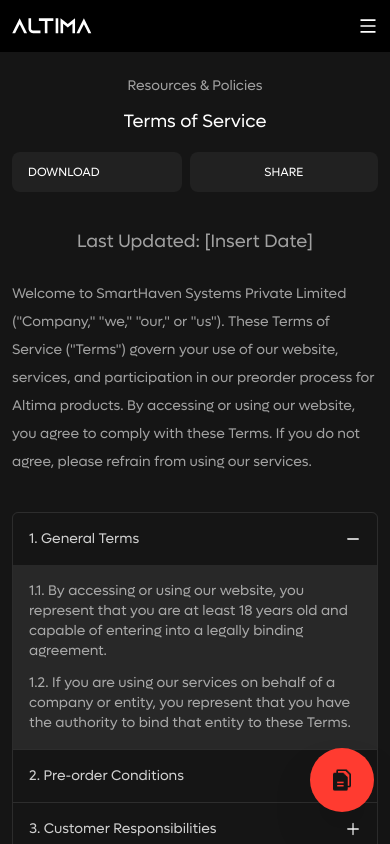
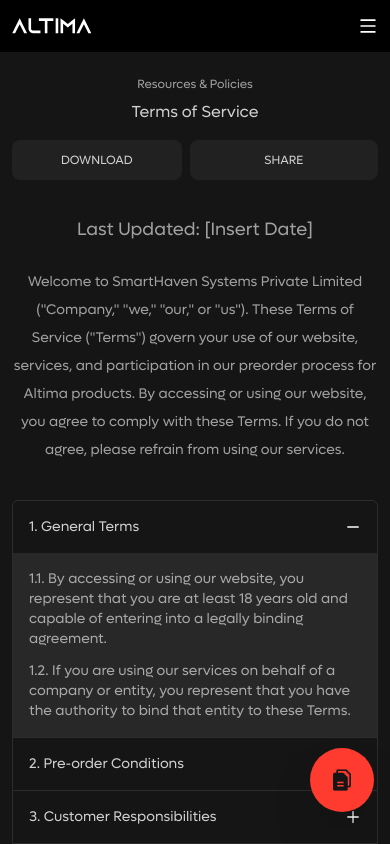
Before and after one commit to Dekatron322/altima, a Next.js app: page /terms-and-conditions in a window 390 px wide. Shown: the top 844 px of the page. Built offline with nearby package versions, Linux system fonts and the light colour scheme.

Commit message:
terms and conditions

```diff
--- a/app/(auth)/terms-and-conditions/page.tsx
+++ b/app/(auth)/terms-and-conditions/page.tsx
@@ -162,17 +162,17 @@
         <div className="  w-full justify-between   ">
           <div className="flex w-full justify-between gap-10  sm:flex">
             <div>
-              <p className="text-center   text-2xl  font-normal  text-[#FFFFFF99] max-sm:text-sm lg:text-2xl">
+              <p className="text-center   text-2xl  font-normal  text-[#FFFFFF99] max-xl:text-xs lg:text-2xl">
                 Resources & Policies
               </p>
-              <p className=" my-3 text-center  text-lg font-normal text-white  max-sm:my-3 md:text-xl md:leading-10 xl:text-3xl">
+              <p className=" text-center text-lg font-normal text-[#FFFFFFcc] max-xl:text-base max-sm:my-2  md:text-xl md:leading-10 xl:my-3 xl:text-3xl">
                 Terms of Service
               </p>
 
               <div className="mt-4 flex w-full items-center justify-center gap-5 max-sm:gap-2 ">
                 <motion.a
                   href="/Terms and Conditions_Altima.pdf"
-                  className="whitespace-nowrap rounded-lg bg-[#FFFFFF0D]   px-4 py-3 font-normal uppercase text-[#FFFFFF] max-sm:mb-3  max-sm:w-full max-sm:py-3 max-sm:text-xs "
+                  className="whitespace-nowrap rounded-lg bg-[#FFFFFF0D] px-4   py-3 text-center font-normal uppercase text-[#FFFFFFcc] max-sm:mb-3  max-sm:w-full max-sm:py-3 max-sm:text-xs "
                   whileHover={{ scale: 1.1 }}
                   whileTap={{ scale: 0.9 }}
                   target="_blank"
@@ -183,7 +183,7 @@
                 </motion.a>
 
                 <motion.button
-                  className="whitespace-nowrap rounded-lg bg-[#FFFFFF0D]   px-8 py-3 font-normal uppercase text-[#FFFFFF] max-sm:mb-3  max-sm:w-full max-sm:py-3 max-sm:text-xs "
+                  className="whitespace-nowrap rounded-lg bg-[#FFFFFF0D]   px-8 py-3 font-normal uppercase text-[#FFFFFFcc] max-sm:mb-3  max-sm:w-full max-sm:py-3 max-sm:text-xs "
                   whileHover={{ scale: 1.1 }}
                   whileTap={{ scale: 0.9 }}
                   onClick={() => {
@@ -211,7 +211,7 @@
                 <p className="text-lg">Last Updated: [Insert Date]</p>
               </div>
 
-              <p className="mb-6 w-full text-ellipsis text-sm font-normal text-[#FFFFFF99] max-sm:leading-7 md:text-center xl:px-64">
+              <p className="mb-6 w-full text-ellipsis text-sm font-normal text-[#FFFFFF99] max-xl:text-center max-sm:leading-7 md:text-center xl:px-64">
                 Welcome to SmartHaven Systems Private Limited (&quot;Company,&quot; &quot;we,&quot; &quot;our,&quot; or
                 &quot;us&quot;). These Terms of Service (&quot;Terms&quot;) govern your use of our website, services,
                 and participation in our preorder process for Altima products. By accessing or using our website, you
```
